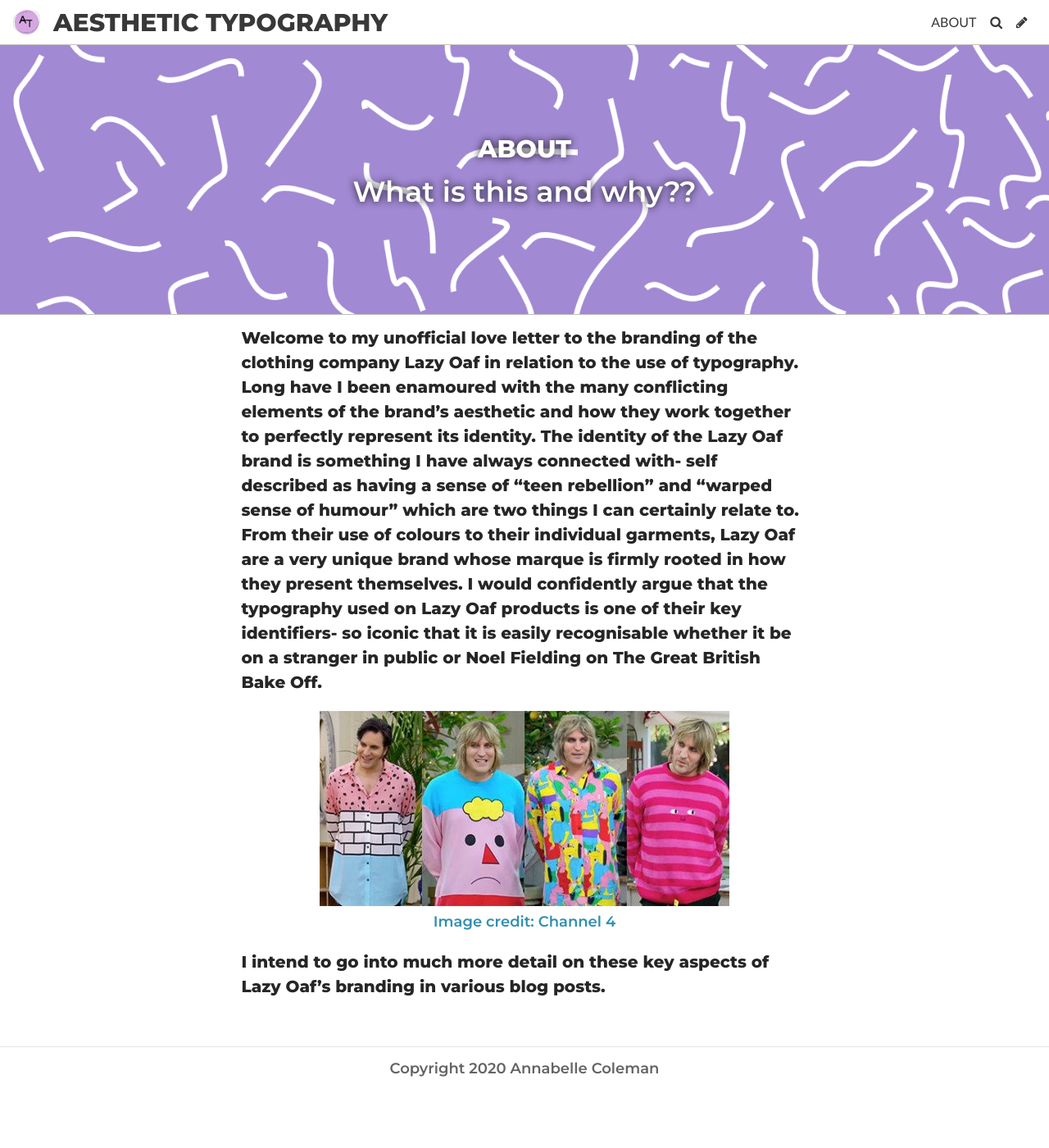
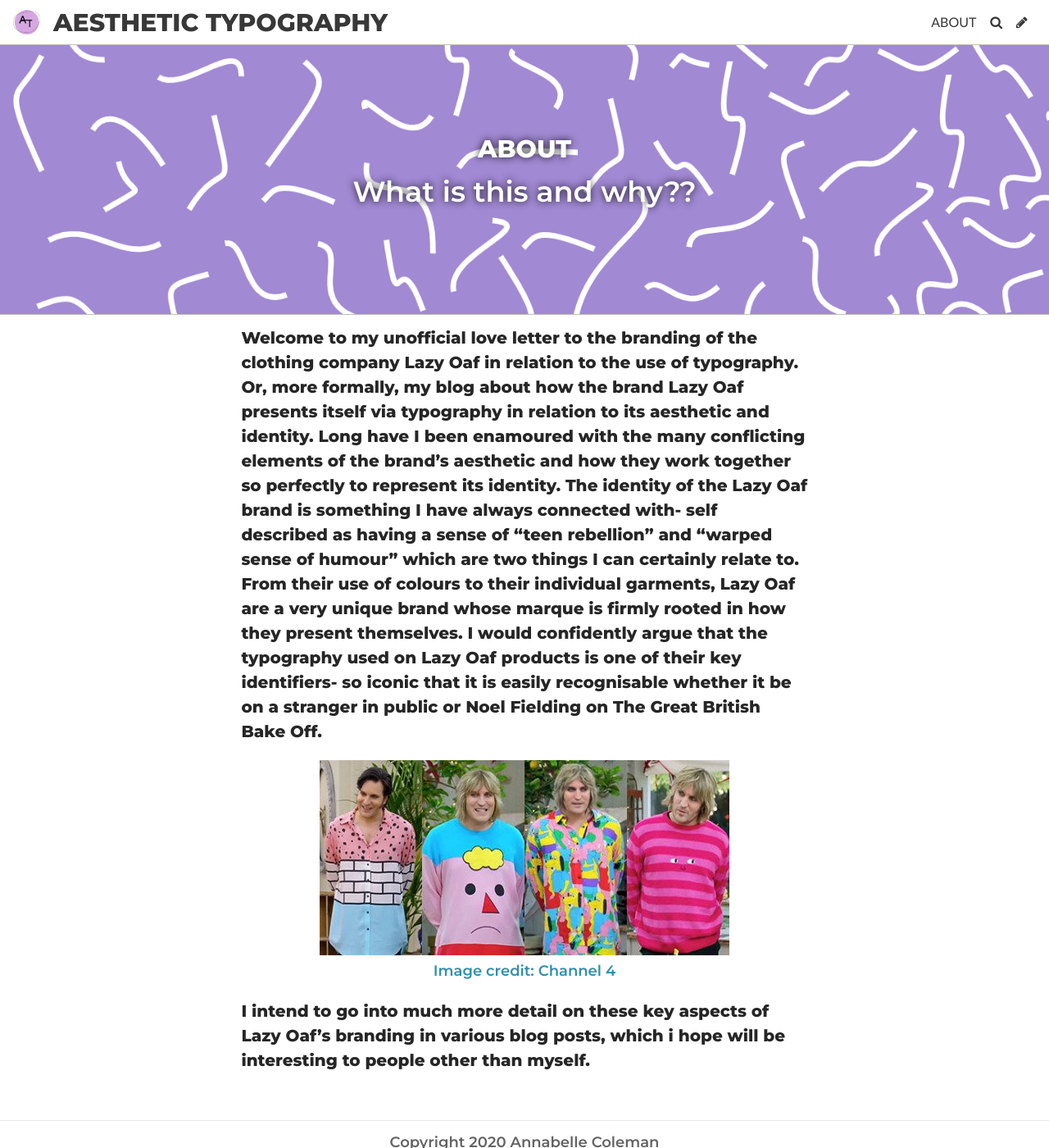
Before and after one commit to annabelle-coleman/typographydesign, a Jekyll site: the page built from pages/about.md, in a window 1280 px wide and 1400 px high. Shown: the whole window at 82% size. Built offline with Jekyll 4.4.1, drawn with Linux system fonts in a browser that asks for light colours; some web fonts are replaced.

Commit message:
Update Page “about”

```diff
--- a/pages/about.md
+++ b/pages/about.md
@@ -10,8 +10,8 @@
 description: null
 show: true
 ---
-**Welcome to my unofficial love letter to the branding of the clothing company Lazy Oaf in relation to the use of typography. Long have I been enamoured with the many conflicting elements of the brand’s aesthetic and how they work together to perfectly represent its identity. The identity of the Lazy Oaf brand is something I have always connected with- self described as having a sense of “teen rebellion” and “warped sense of humour” which are two things I can certainly relate to. From their use of colours to their individual garments, Lazy Oaf are a very unique brand whose marque is firmly rooted in how they present themselves. I would confidently argue that the typography used on Lazy Oaf products is one of their key identifiers- so iconic that it is easily recognisable whether it be on a stranger in public or Noel Fielding on The Great British Bake Off.**
+**Welcome to my unofficial love letter to the branding of the clothing company Lazy Oaf in relation to the use of typography. Or, more formally, my blog about how the brand Lazy Oaf presents itself via typography in relation to its aesthetic and identity. Long have I been enamoured with the many conflicting elements of the brand’s aesthetic and how they work together so perfectly to represent its identity. The identity of the Lazy Oaf brand is something I have always connected with- self described as having a sense of “teen rebellion” and “warped sense of humour” which are two things I can certainly relate to. From their use of colours to their individual garments, Lazy Oaf are a very unique brand whose marque is firmly rooted in how they present themselves. I would confidently argue that the typography used on Lazy Oaf products is one of their key identifiers- so iconic that it is easily recognisable whether it be on a stranger in public or Noel Fielding on The Great British Bake Off.**
 
 ![Image credit: Channel 4](../uploads/noelbakeoff.jpg)
 
-**I intend to go into much more detail on these key aspects of Lazy Oaf’s branding in various blog posts.**
+**I intend to go into much more detail on these key aspects of Lazy Oaf’s branding in various blog posts, which i hope will be interesting to people other than myself.**
```
